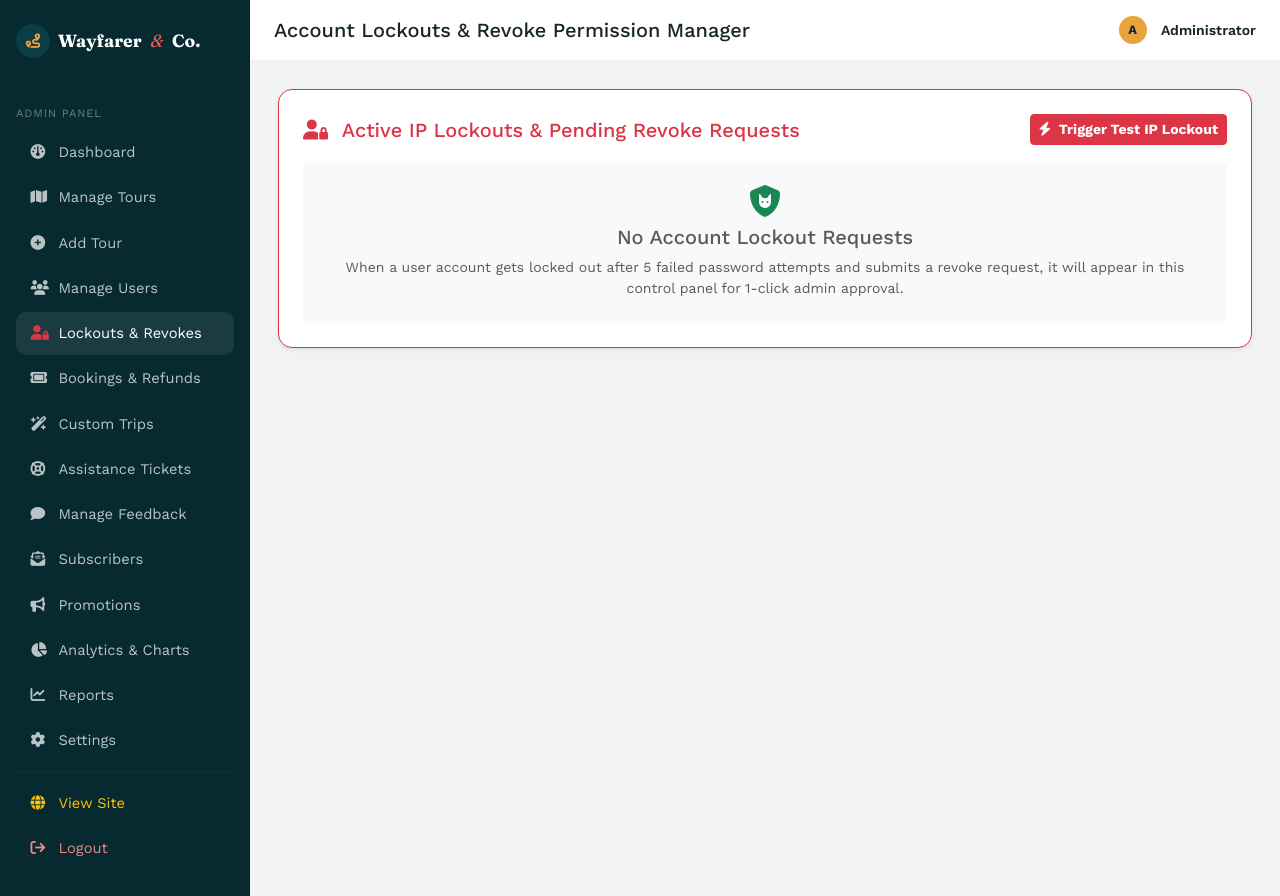
After one commit to DeepikaKarthikananthan/Tour-and-Travel-Secure-Booking-Portal, a Flask app: page /admin/lockouts in a window 1280 px wide. The commit adds this page. Run offline with Flask 3, Linux system fonts and the light colour scheme; a user stored in the database is signed in; some libraries are stand-ins or nearby versions.

Commit message:
Add dedicated Lockouts & Revokes page (/admin/lockouts), sidebar link, and make Lockouts Manager panel always visible on Admin Dashboard

```diff
--- a/routes/admin.py
+++ b/routes/admin.py
@@ -118,7 +118,15 @@ def approve_lockout_revoke():
     db.session.commit()
 
     flash(f"🔓 Account lockout for IP {ip_to_revoke} has been REVOKED by Administrator. User can log in again immediately.", "success")
-    return redirect(url_for("admin.dashboard"))
+    return redirect(request.referrer or url_for("admin.dashboard"))
+
+
+@admin_bp.route("/lockouts")
+@admin_required
+def manage_lockouts():
+    from models import LockoutRevokeRequest
+    all_requests = LockoutRevokeRequest.query.order_by(LockoutRevokeRequest.created_at.desc()).all()
+    return render_template("admin/lockouts.html", requests=all_requests)
 
 
 # ------------------------------------------------------------- TOURS ----
--- a/templates/admin/base_admin.html
+++ b/templates/admin/base_admin.html
@@ -25,6 +25,7 @@
             <a class="nav-link {% if active == 'tours' %}active{% endif %}" href="{{ url_for('admin.manage_tours') }}"><i class="fa-solid fa-map me-2"></i>Manage Tours</a>
             <a class="nav-link {% if active == 'add_tour' %}active{% endif %}" href="{{ url_for('admin.add_tour') }}"><i class="fa-solid fa-circle-plus me-2"></i>Add Tour</a>
             <a class="nav-link {% if active == 'users' %}active{% endif %}" href="{{ url_for('admin.manage_users') }}"><i class="fa-solid fa-users me-2"></i>Manage Users</a>
+            <a class="nav-link {% if active == 'lockouts' %}active{% endif %}" href="{{ url_for('admin.manage_lockouts') }}"><i class="fa-solid fa-user-lock me-2 text-danger"></i>Lockouts & Revokes</a>
             <a class="nav-link {% if active == 'bookings' %}active{% endif %}" href="{{ url_for('admin.manage_bookings') }}"><i class="fa-solid fa-ticket me-2"></i>Bookings & Refunds</a>
             <a class="nav-link {% if active == 'custom_trips' %}active{% endif %}" href="{{ url_for('admin.manage_custom_trips') }}"><i class="fa-solid fa-wand-magic-sparkles me-2"></i>Custom Trips</a>
             <a class="nav-link {% if active == 'assistance' %}active{% endif %}" href="{{ url_for('admin.manage_assistance') }}"><i class="fa-solid fa-life-ring me-2"></i>Assistance Tickets</a>
--- /dev/null
+++ b/templates/admin/lockouts.html
@@ -0,0 +1,65 @@
+{% extends "admin/base_admin.html" %}
+{% set active = 'lockouts' %}
+{% block title %}Account Lockouts & Revoke Manager — Wayfarer & Co.{% endblock %}
+{% block page_title %}Account Lockouts & Revoke Permission Manager{% endblock %}
+
+{% block admin_content %}
+<div class="wf-panel p-4 mb-4 border-danger shadow-sm">
+    <div class="d-flex justify-content-between align-items-center mb-3">
+        <h5 class="text-danger mb-0"><i class="fa-solid fa-user-lock me-2"></i> Active IP Lockouts & Pending Revoke Requests</h5>
+        <a href="{{ url_for('auth.trigger_demo_lockout') }}" class="btn btn-sm btn-danger fw-bold">
+            <i class="fa-solid fa-bolt me-1"></i> Trigger Test IP Lockout
+        </a>
+    </div>
+
+    {% if requests %}
+    <div class="table-responsive">
+        <table class="table align-middle mb-0">
+            <thead class="table-dark">
+                <tr>
+                    <th class="ps-3">ID</th>
+                    <th>User Email</th>
+                    <th>Locked Out IP</th>
+                    <th>Status</th>
+                    <th>Timestamp</th>
+                    <th class="text-end pe-3">Action</th>
+                </tr>
+            </thead>
+            <tbody>
+                {% for r in requests %}
+                <tr>
+                    <td class="ps-3">#{{ r.id }}</td>
+                    <td class="fw-bold">{{ r.email }}</td>
+                    <td><code>{{ r.ip_address }}</code></td>
+                    <td>
+                        <span class="badge {% if r.status == 'Pending Admin Approval' %}bg-warning text-dark{% else %}bg-success{% endif %}">
+                            {{ r.status }}
+                        </span>
+                    </td>
+                    <td class="small text-muted">{{ r.created_at.strftime('%b %d, %Y %H:%M:%S') if r.created_at else 'Just now' }}</td>
+                    <td class="text-end pe-3">
+                        {% if r.status == 'Pending Admin Approval' %}
+                        <form action="{{ url_for('admin.approve_lockout_revoke') }}" method="post" class="d-inline">
+                            <input type="hidden" name="ip_address" value="{{ r.ip_address }}">
+                            <button type="submit" class="btn btn-sm btn-success fw-bold">
+                                <i class="fa-solid fa-check me-1"></i> Approve & Revoke Lockout
+                            </button>
+                        </form>
+                        {% else %}
+                        <span class="badge bg-secondary">Revoked</span>
+                        {% endif %}
+                    </td>
+                </tr>
+                {% endfor %}
+            </tbody>
+        </table>
+    </div>
+    {% else %}
+    <div class="p-4 bg-light rounded text-center text-muted">
+        <i class="fa-solid fa-shield-cat fs-2 d-block mb-2 text-success"></i>
+        <h5>No Account Lockout Requests</h5>
+        <p class="small mb-0">When a user account gets locked out after 5 failed password attempts and submits a revoke request, it will appear in this control panel for 1-click admin approval.</p>
+    </div>
+    {% endif %}
+</div>
+{% endblock %}
```
Also changed, not shown: templates/admin/dashboard.html (+13 -5 lines).
